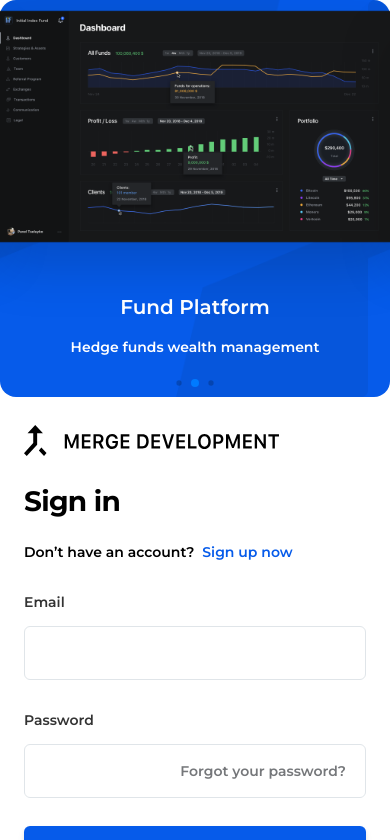
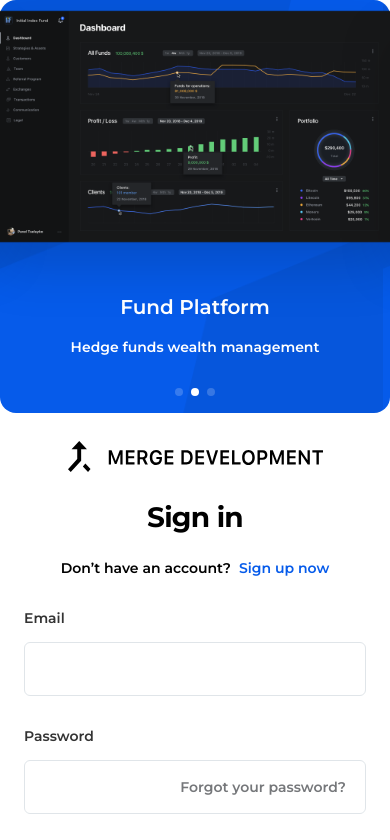
Before and after one commit to annpaytak/merge-development, a React (Create React App) app: page / in a window 390 px wide. Shown: the top 840 px of the page. Built offline with nearby package versions, Linux system fonts and the light colour scheme.

Commit message:
refactor slider

```diff
--- a/src/features/auth/components/Layout.tsx
+++ b/src/features/auth/components/Layout.tsx
@@ -9,13 +9,17 @@ export const Layout = () => {
     <div className="w-full lg:h-full md:h-auto bg-white rounded-xl overflow-hidden lg:flex lg:items-center lg:p-5">
       <PromoSliders />
       <div className="flex flex-col w-full lg:h-full items-start justify-between sm:max-w-md sm:w-full sm:my-auto lg:w-5/12 sm:mx-auto px-6 py-7 lg:px-8">
-        <img className="h-[31px]" src={Logo} alt="Logo" />
+        <img
+          className="h-[31px] self-center lg:self-start"
+          src={Logo}
+          alt="Logo"
+        />
         <main className="w-full mb-14">
           <div>
-            <h1 className="text-[28px] font-bold tracking-tight text-gray-900 mt-6">
+            <h1 className="text-[28px] font-bold tracking-tight text-gray-900 mt-6 text-center lg:text-left">
               Sign in
             </h1>
-            <p className="mt-5 text-sm text-gray-600 lg:mb-14">
+            <p className="mt-5 text-sm text-gray-600 lg:mb-14 text-center lg:text-left">
               Don’t have an account?
               <a
                 href="/"
@@ -27,7 +31,7 @@ export const Layout = () => {
             <LoginForm />
           </div>
         </main>
-        <ul className="flex justify-between w-full lg:justify-start">
+        <ul className="flex justify-center w-full lg:justify-start">
           <li>
             <a
               href="/"
--- a/src/features/auth/components/PromoSliders.tsx
+++ b/src/features/auth/components/PromoSliders.tsx
@@ -40,7 +40,6 @@ export const PromoSliders = () => {
         }}
         centeredSlides={true}
         pagination={{
-          dynamicBullets: true,
           clickable: true,
         }}
         modules={[Autoplay, Pagination]}
@@ -48,7 +47,7 @@ export const PromoSliders = () => {
       >
         {promoSliders.map(({ title, description, image }) => (
           <SwiperSlide className="flex" key={title}>
-            <div className="h-auto m-auto pb-10">
+            <div className="h-auto m-auto pb-14">
               <img
                 className="object-fill w-full max-w-lg drop-shadow-2xl mb-10"
                 src={image}
--- a/src/index.css
+++ b/src/index.css
@@ -12,3 +12,19 @@ body,
 #root {
   height: 100%;
 }
+
+.swiper-pagination-bullet-active {
+  background-color: #fff !important;
+}
+
+.swiper-pagination-bullet {
+  opacity: 0.4;
+  background-color: #fff !important;
+}
+
+@media (min-width: 1024px) {
+  .swiper-horizontal > .swiper-pagination-bullets,
+  .swiper-pagination-bullets.swiper-pagination-horizontal {
+    bottom: 20% !important;
+  }
+}
```
